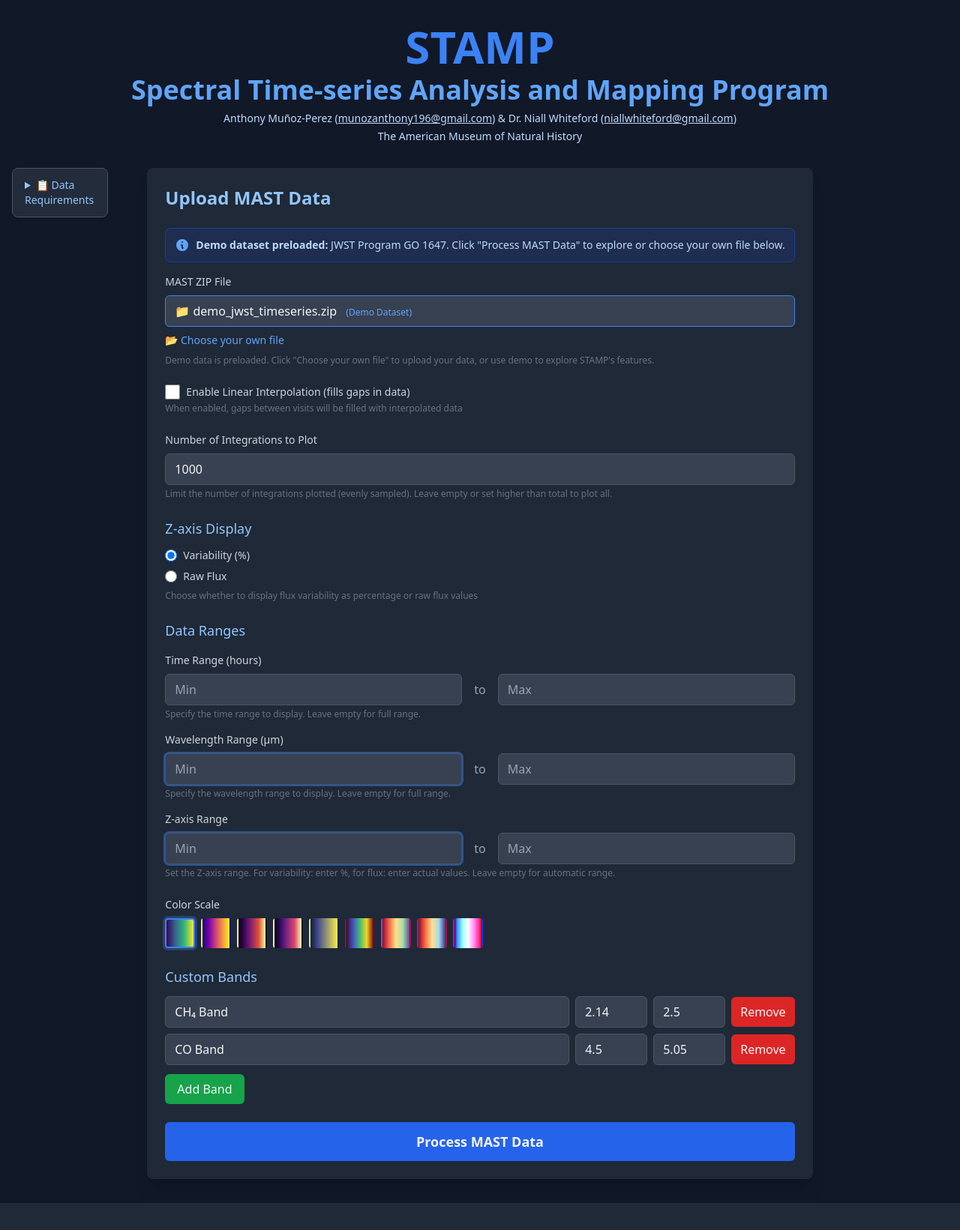
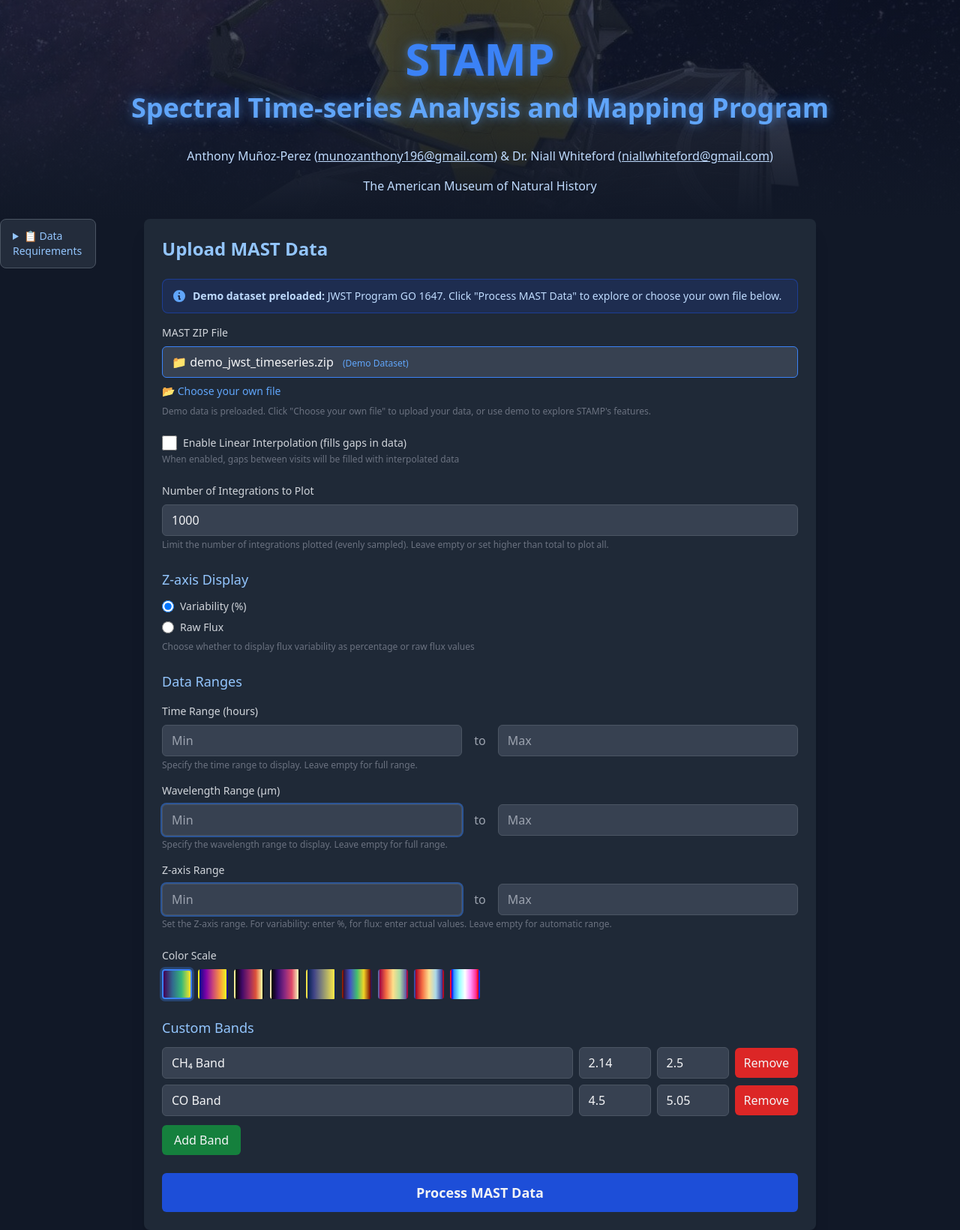
Before and after one commit to BDNYC/STAMP, a Flask app: page / in a window 1280 px wide. Shown: the whole page at 75% size. Before the commit the page ends 1605 px from the top, so only its background shows below. Run offline with Flask 3, Linux system fonts and the light colour scheme; some libraries are stand-ins or nearby versions.

Commit message:
Added background image to header

```diff
--- a/static/css/styles.css
+++ b/static/css/styles.css
@@ -157,3 +157,35 @@
 .spectral { background: linear-gradient(to right, #9e0142, #d53e4f, #f46d43, #fdae61, #fee08b, #ffffbf, #e6f598, #abdda4, #66c2a5, #3288bd, #5e4fa2); }
 .rdylbu { background: linear-gradient(to right, #a50026, #d73027, #f46d43, #fdae61, #fee090, #ffffbf, #e0f3f8, #abd9e9, #74add1, #4575b4, #313695); }
 .picnic { background: linear-gradient(to right, #0000ff, #3399ff, #66ccff, #99ffff, #ccffff, #ffccff, #ff99ff, #ff66ff, #ff3399, #ff0000); }
+
+
+/* Header with JWST background */
+.header-section {
+    background:
+        linear-gradient(
+            to bottom,
+            rgba(17, 24, 39, 0.70) 0%,
+            rgba(17, 24, 39, 0.80) 50%,
+            rgba(17, 24, 39, 0.92) 80%,
+            #111827 100%
+        ),
+        url('../images/jwst-background.jpg');
+    background-size: 110% auto;
+    background-position: center;
+    background-repeat: no-repeat;
+    padding: 3rem 0 2rem 0;  /* Reduced bottom padding from 4rem to 2rem */
+}
+
+/* Neon glow on both titles */
+.title-glow {
+    text-shadow:
+        0 0 10px rgba(96, 165, 250, 0.4),
+        0 0 20px rgba(59, 130, 246, 0.25);
+}
+
+/* Subtitle glow (add this class to the subtitle in HTML) */
+.subtitle-glow {
+    text-shadow:
+        0 0 12px rgba(96, 165, 250, 0.5),
+        0 0 24px rgba(59, 130, 246, 0.3);
+}
--- a/static/js/main.js
+++ b/static/js/main.js
@@ -24,6 +24,8 @@
     return { id: `${name}-${start}-${end}-${idx}`, name, start, end };
   }).filter(Boolean);
 }
+
+
 
 function updateBandButtonStates() {
   const activeIds = activeBands.map(b => b.id);
--- a/templates/index.html
+++ b/templates/index.html
@@ -6,6 +6,7 @@
     <title>Spectral Time-series Analysis and Mapping Program - MAST Data</title>
     <script src="https://cdn.tailwindcss.com"></script>
     <script src="https://cdn.plot.ly/plotly-latest.min.js"></script>
+    <link rel="stylesheet" href="{{ url_for('static', filename='css/styles.css') }}">
     <style>
     .colorscale-option {
         width: 40px;
@@ -20,10 +21,10 @@
         border-color: #3B82F6;
     }
     .colorscale-option.selected {
-        border-color:   #3B82F6;
+        border-color:    #3B82F6;
         box-shadow: 0 0 0 3px rgba(59, 130, 246, 0.3);
     }
-    .viridis { background: linear-gradient(to right, #440154, #31688e, #35b779, #fde725); }
+    .viridis { background:  linear-gradient(to right, #440154, #31688e, #35b779, #fde725); }
     .plasma { background: linear-gradient(to right, #0d0887, #7e03a8, #cc4778, #f89540, #f0f921); }
     .inferno { background: linear-gradient(to right, #000004, #420a68, #932667, #dd513a, #fcffa4); }
     .magma { background: linear-gradient(to right, #000004, #3b0f70, #8c2981, #de4968, #fcfdbf); }
@@ -39,7 +40,7 @@
         background-color: rgba(31, 41, 55, 0.5);
         border-radius: 8px;
         padding: 1rem;
-        box-shadow:  0 4px 6px rgba(0, 0, 0, 0.1);
+        box-shadow:   0 4px 6px rgba(0, 0, 0, 0.1);
         max-width: calc(100vw - 12rem);
         margin-left: auto;
         margin-right: auto;
@@ -51,7 +52,7 @@
         margin-right: auto;
     }
     .plots-title-custom { padding-left: 0.75rem; }
-    .checkbox-container { display: flex; align-items:   center; }
+    .checkbox-container { display: flex; align-items:    center; }
     .checkbox-container input[type="checkbox"] {
         width: 1.25rem;
         height: 1.25rem;
@@ -68,7 +69,7 @@
         margin-left: 0.5rem;
         cursor: pointer;
     }
-    button: disabled {
+    button:disabled {
         opacity: 0.5;
         cursor: not-allowed;
     }
@@ -78,72 +79,76 @@
     .range-inputs {
         display: flex;
         gap: 0.5rem;
-        align-items:   center;
+        align-items:    center;
         width: 100%;
     }
     .range-inputs input {
-        flex:   1;
+        flex:    1;
         min-width: 0;
     }
     .range-separator {
         color: #9CA3AF;
         font-weight: 500;
         flex-shrink: 0;
-        padding: 0 0.5rem;
+        padding:  0 0.5rem;
     }
     #surfacePlot .modebar,
     #heatmapPlot .modebar,
     #spectrumPlot .modebar {
-        left: auto ! important;
-        right: 0 !important;
-        transform: none !important;
+        left: auto !  important;
+        right: 0 ! important;
+        transform: none ! important;
         justify-content: flex-end !important;
     }
 
     .square-plot { aspect-ratio: 1 / 1; }
 </style>
 </head>
-<body class="bg-gray-900 text-gray-100">
-    <div class="w-full px-4 py-8">
-        <h1 class="text-6xl font-extrabold text-center mb-2 text-blue-500">STAMP</h1>
-        <h1 class="text-4xl font-bold text-center mb-2 text-blue-400">Spectral Time-series Analysis and Mapping Program</h1>
-        <div class="text-center text-blue-200 text-sm mb-1">
-            Anthony Muñoz-Perez (<span class="underline">munozanthony196@gmail.com</span>) &amp; Dr. Niall Whiteford (<span class="underline">niallwhiteford@gmail.com</span>)
+<body class="bg-gray-900">
+    <div class="min-h-screen">
+        <!-- Header section with JWST background -->
+        <div class="header-section">
+            <h1 class="text-6xl font-extrabold text-center mb-4 text-blue-500 title-glow">STAMP</h1>
+<h1 class="text-4xl font-bold text-center mb-8 text-blue-400 subtitle-glow">Spectral Time-series Analysis and Mapping Program</h1>
+<div class="text-center text-blue-200 text-base mb-4">
+    Anthony Muñoz-Perez (<span class="underline">munozanthony196@gmail.com</span>) &amp; Dr. Niall Whiteford (<span class="underline">niallwhiteford@gmail.com</span>)
+</div>
+<div class="text-center text-blue-200 text-base">The American Museum of Natural History</div>
         </div>
-        <div class="text-center text-blue-200 text-sm mb-8">The American Museum of Natural History</div>
 
         <div class="relative flex justify-center">
-    <!-- LEFT COLUMN - Data Requirements (absolutely positioned) -->
-    <div class="absolute left-0 top-0 flex justify-center" style="width: calc((100vw - 64rem) / 2); max-width: 400px;">
-        <details class="bg-gray-700/50 border border-gray-600 rounded-lg w-64">
+            <!-- LEFT COLUMN - Data Requirements (absolutely positioned) -->
+            <div class="absolute left-0 top-0 flex justify-center" style="width: calc((100vw - 64rem) / 2); max-width: 400px;">
+                <details class="bg-gray-700/50 border border-gray-600 rounded-lg w-64">
                     <summary class="cursor-pointer px-4 py-3 text-sm font-medium text-blue-300 hover:bg-gray-700/70 transition rounded-lg">
                         📋 Data Requirements
                     </summary>
                     <div class="px-4 py-3 text-sm text-gray-300 space-y-2">
                         <p class="font-semibold text-blue-200">Required File Format:</p>
                         <ul class="list-disc list-outside space-y-1 ml-2">
-                            <li>ZIP folder containing file(s) ending in x1dints.fits or . h5</li>
+                            <li>ZIP folder containing file(s) ending in x1dints. fits or .  h5</li>
                         </ul>
 
                         <p class="font-semibold text-blue-200 mt-3">Required Data Columns:</p>
-                        <p class="text-xs italic text-gray-400">For FITS files:</p>
+                        <p class="text-xs italic text-gray-400">For FITS files: </p>
                         <ul class="list-disc list-outside space-y-1 ml-2 text-xs">
                             <li>INT_TIMES table with int_mid_MJD_UTC (observation times)</li>
-                            <li>EXTRACT1D spectra with: WAVELENGTH, FLUX, and optionally FLUX_ERROR (supported formats: one EXTRACT1D extension per integration, or a single EXTRACT1D table with one row per integration)</li>
+                            <li>EXTRACT1D spectra with:  WAVELENGTH, FLUX, and optionally FLUX_ERROR (supported formats:  one EXTRACT1D extension per integration, or a single EXTRACT1D table with one row per integration)</li>
                         </ul>
 
                         <p class="text-xs italic text-gray-400 mt-2">For H5 files:</p>
                         <ul class="list-disc list-outside space-y-1 ml-2 text-xs">
-                            <li><strong>Flux:</strong> calibrated_optspec, stdspec, or optspec</li>
+                            <li><strong>Flux: </strong> calibrated_optspec, stdspec, or optspec</li>
                             <li><strong>Wavelength:</strong> eureka_wave_1d, wave_1d, wavelength, or wave</li>
                             <li><strong>Time:</strong> time, bmjd, mjd, or bjd</li>
                             <li><strong>Errors (optional):</strong>calibrated_opterr, stdvar,error, or flux_error</li>
                         </ul>
 
-                        <p class="text-xs text-gray-400 mt-3"><em>Note: Target name, instrument info, and other metadata are optional.</em></p>
+                        <p class="text-xs text-gray-400 mt-3"><em>Note: Target name, instrument info, and other metadata are optional. </em></p>
                     </div>
                 </details>
             </div>
+        </div>
 
             <!-- CENTER COLUMN - Main Form (truly centered) -->
             <div class="max-w-4xl mx-auto bg-gray-800 rounded-lg shadow-xl p-6">
@@ -156,7 +161,7 @@
                             <path fill-rule="evenodd" d="M18 10a8 8 0 11-16 0 8 8 0 0116 0zm-7-4a1 1 0 11-2 0 1 1 0 012 0zM9 9a1 1 0 000 2v3a1 1 0 001 1h1a1 1 0 100-2v-3a1 1 0 00-1-1H9z" clip-rule="evenodd"/>
                         </svg>
                         <p class="text-sm text-blue-200">
-                            <strong>Demo dataset preloaded:</strong> JWST Program GO 1647.
+                            <strong>Demo dataset preloaded: </strong> JWST Program GO 1647.
                             Click "Process MAST Data" to explore or choose your own file below.
                         </p>
                     </div>
@@ -187,7 +192,7 @@
                     </button>
 
                     <p class="mt-2 text-xs text-gray-500">
-                        Demo data is preloaded.  Click "Choose your own file" to upload your data, or use demo to explore STAMP's features.
+                        Demo data is preloaded.   Click "Choose your own file" to upload your data, or use demo to explore STAMP's features.
                     </p>
                 </div>
 
@@ -203,7 +208,7 @@
                     <input type="number" id="numIntegrations" min="1" value="1000"
                            class="w-full px-3 py-2 bg-gray-700 border border-gray-600 rounded-md text-gray-100
                                   focus:outline-none focus:ring-2 focus:ring-blue-500">
-                    <p class="mt-1 text-xs text-gray-500">Limit the number of integrations plotted (evenly sampled). Leave empty or set higher than total to plot all.   </p>
+                    <p class="mt-1 text-xs text-gray-500">Limit the number of integrations plotted (evenly sampled). Leave empty or set higher than total to plot all.    </p>
                 </div>
                 <div class="mb-6">
                     <h3 class="text-lg font-medium mb-3 text-blue-300">Z-axis Display</h3>
@@ -230,15 +235,15 @@
                                    class="px-3 py-2 bg-gray-700 border border-gray-600 rounded-md text-gray-100 focus:outline-none focus:ring-2 focus:ring-blue-500">
                             <span class="range-separator">to</span>
                             <input type="number" id="timeRangeMax" step="0.1" placeholder="Max"
-                                   class="px-3 py-2 bg-gray-700 border border-gray-600 rounded-md text-gray-100 focus: outline-none focus:ring-2 focus:ring-blue-500">
+                                   class="px-3 py-2 bg-gray-700 border border-gray-600 rounded-md text-gray-100 focus:  outline-none focus:ring-2 focus:ring-blue-500">
                         </div>
-                        <p class="mt-1 text-xs text-gray-500">Specify the time range to display.   Leave empty for full range.   </p>
+                        <p class="mt-1 text-xs text-gray-500">Specify the time range to display.    Leave empty for full range.    </p>
                     </div>
                     <div>
                         <label class="block text-sm font-medium mb-2 text-gray-300">Wavelength Range (µm)</label>
                         <div class="range-inputs">
                             <input type="number" id="wavelengthRangeMin" step="0.01" placeholder="Min"
-                                   class="px-3 py-2 bg-gray-700 border border-gray-600 rounded-md text-gray-100 focus:outline-none focus: ring-2 focus:ring-blue-500">
+                                   class="px-3 py-2 bg-gray-700 border border-gray-600 rounded-md text-gray-100 focus:outline-none focus:  ring-2 focus:ring-blue-500">
                             <span class="range-separator">to</span>
                             <input type="number" id="wavelengthRangeMax" step="0.01" placeholder="Max"
                                    class="px-3 py-2 bg-gray-700 border border-gray-600 rounded-md text-gray-100 focus:outline-none focus:ring-2 focus:ring-blue-500">
@@ -249,12 +254,12 @@
                         <label class="block text-sm font-medium mb-2 text-gray-300">Z-axis Range</label>
                         <div class="range-inputs">
                             <input type="number" id="variabilityRangeMin" step="0.1" placeholder="Min"
-                                   class="px-3 py-2 bg-gray-700 border border-gray-600 rounded-md text-gray-100 focus:outline-none focus: ring-2 focus:ring-blue-500">
+                                   class="px-3 py-2 bg-gray-700 border border-gray-600 rounded-md text-gray-100 focus:outline-none focus:  ring-2 focus:ring-blue-500">
                             <span class="range-separator">to</span>
                             <input type="number" id="variabilityRangeMax" step="0.1" placeholder="Max"
                                    class="px-3 py-2 bg-gray-700 border border-gray-600 rounded-md text-gray-100 focus:outline-none focus:ring-2 focus:ring-blue-500">
                         </div>
-                        <p class="mt-1 text-xs text-gray-500">Set the Z-axis range.   For variability:   enter %, for flux:  enter actual values.  Leave empty for automatic range.</p>
+                        <p class="mt-1 text-xs text-gray-500">Set the Z-axis range.    For variability:    enter %, for flux:   enter actual values.  Leave empty for automatic range.</p>
                     </div>
                 </div>
                 <div class="mb-6">
@@ -265,12 +270,12 @@
                     <h3 class="text-lg font-medium mb-3 text-blue-300">Custom Bands</h3>
                     <div id="customBands" class="mb-3"></div>
                     <button id="addBandBtn"
-                            class="px-4 py-2 bg-green-600 text-gray-100 rounded-md hover:bg-green-700 transition duration-200">
+                            class="px-4 py-2 bg-green-600 text-gray-100 rounded-md hover: bg-green-700 transition duration-200">
                         Add Band
                     </button>
                 </div>
                 <button id="uploadMastBtn"
-                        class="w-full px-6 py-3 bg-blue-600 text-gray-100 rounded-md hover:bg-blue-700 transition duration-200 font-semibold text-lg">
+                        class="w-full px-6 py-3 bg-blue-600 text-gray-100 rounded-md hover: bg-blue-700 transition duration-200 font-semibold text-lg">
                     Process MAST Data
                 </button>
 
@@ -300,7 +305,7 @@
                     </div>
                     <p class="text-xs text-gray-400 mb-2">When enabled, click on any point to view spectrum at that time</p>
 
-                    <div id="surfacePlot" class="square-plot" style="width: 100%; height: 640px; margin:   0 auto;"></div>
+                    <div id="surfacePlot" class="square-plot" style="width: 100%; height: 640px; margin:    0 auto;"></div>
                     <div class="mt-3 flex flex-wrap items-center gap-2">
                         <div id="surfaceBandButtons" class="flex flex-wrap items-center gap-2"></div>
                         <button id="resetSurfaceViewBtn" class="px-4 py-2 bg-gray-600 text-gray-100 rounded-md hover:bg-gray-700 transition duration-200">Reset View</button>
@@ -312,7 +317,7 @@
                         <h3 class="text-lg font-medium text-gray-200">
                             <span id="spectrumTitle">Spectrum at Time</span>
                         </h3>
-                        <button id="closeSpectrumBtn" class="px-3 py-1 bg-red-600 text-gray-100 rounded-md hover: bg-red-700 transition duration-200">Close</button>
+                        <button id="closeSpectrumBtn" class="px-3 py-1 bg-red-600 text-gray-100 rounded-md hover:  bg-red-700 transition duration-200">Close</button>
                     </div>
                     <div class="flex items-center justify-center mb-3 space-x-4">
                         <button id="prevSpectrumBtn" class="px-4 py-2 bg-blue-600 text-gray-100 rounded-md hover:bg-blue-700 transition duration-200">← Previous</button>
@@ -320,13 +325,13 @@
                         <button id="nextSpectrumBtn" class="px-4 py-2 bg-blue-600 text-gray-100 rounded-md hover:bg-blue-700 transition duration-200">Next →</button>
                     </div>
 
-                    <div id="spectrumPlot" style="width: 100%; height:   480px; margin:  0 auto;"></div>
+                    <div id="spectrumPlot" style="width: 100%; height:    480px; margin:  0 auto;"></div>
                     <div class="mt-3 flex flex-wrap items-center gap-2">
                         <div id="spectrumBandButtons" class="flex flex-wrap items-center gap-2"></div>
                     </div>
                     <div class="flex items-center justify-center mt-4 space-x-4">
 
-                        <button id="toggleSpectrumModeBtn" class="px-4 py-2 bg-gray-700 text-gray-100 rounded-md hover:bg-gray-600 transition duration-200">X-axis:   Wavelength</button>
+                        <button id="toggleSpectrumModeBtn" class="px-4 py-2 bg-gray-700 text-gray-100 rounded-md hover:bg-gray-600 transition duration-200">X-axis:    Wavelength</button>
                         <button id="playAnimationBtn" class="px-4 py-2 bg-green-600 text-gray-100 rounded-md hover:bg-green-700 transition duration-200">▶ Play</button>
                         <label class="text-sm text-gray-300 flex items-center">
                             Speed:
@@ -359,7 +364,7 @@
             </div>
 
             <div class="mt-6 text-center">
-                <a href="/download_plots" class="inline-block px-6 py-3 bg-purple-600 text-gray-100 rounded-md hover:bg-purple-700 transition duration-200 font-semibold">Download All Plots</a>
+                <a href="/download_plots" class="inline-block px-6 py-3 bg-purple-600 text-gray-100 rounded-md hover: bg-purple-700 transition duration-200 font-semibold">Download All Plots</a>
             </div>
         </div>
     </div>
```
Also changed, not shown: app.py (line endings or trailing spaces), static/images/jwst-background.jpg (added).
